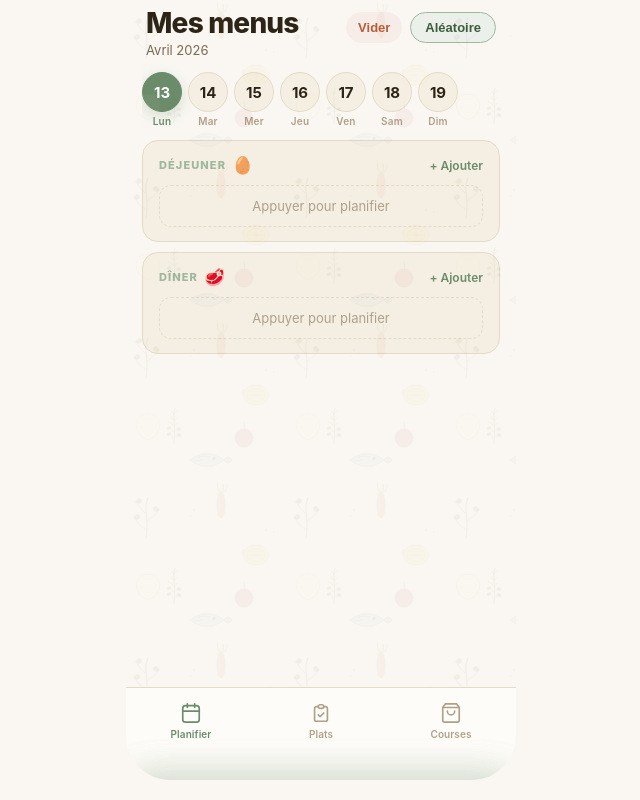
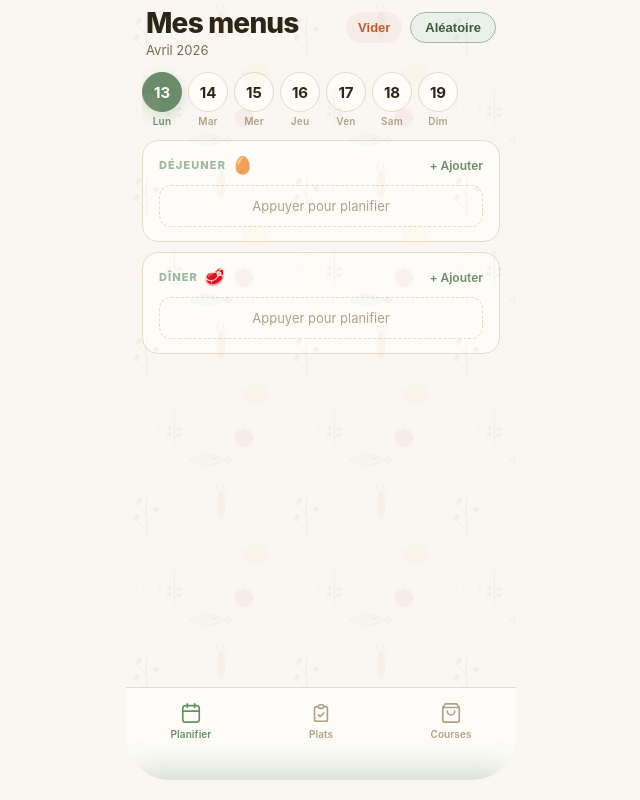
Before and after one commit to CelIOne/Mes-menus, a React (Vite) app: page / in a window 1280 px wide. Shown: the whole page, without its empty margins (319-959 px from the left). Built offline with nearby package versions, Linux system fonts and the light colour scheme.

Commit message:
Update App.jsx

```diff
--- a/src/App.jsx
+++ b/src/App.jsx
@@ -28,7 +28,7 @@ const EMOJI_LABEL = { '🥚':'Œuf', '🥩':'Bœuf', '🍗':'Poulet', '🐟':'Po
 
 const P = {
   bg:'#FAF7F2',
-  surface:'#F5EFE3',
+  surface:'#FEFCF8',
   surface2:'#F2EDE3',
   surface3:'#F7F3EC',
   accent:'#6B8C6B',
```
